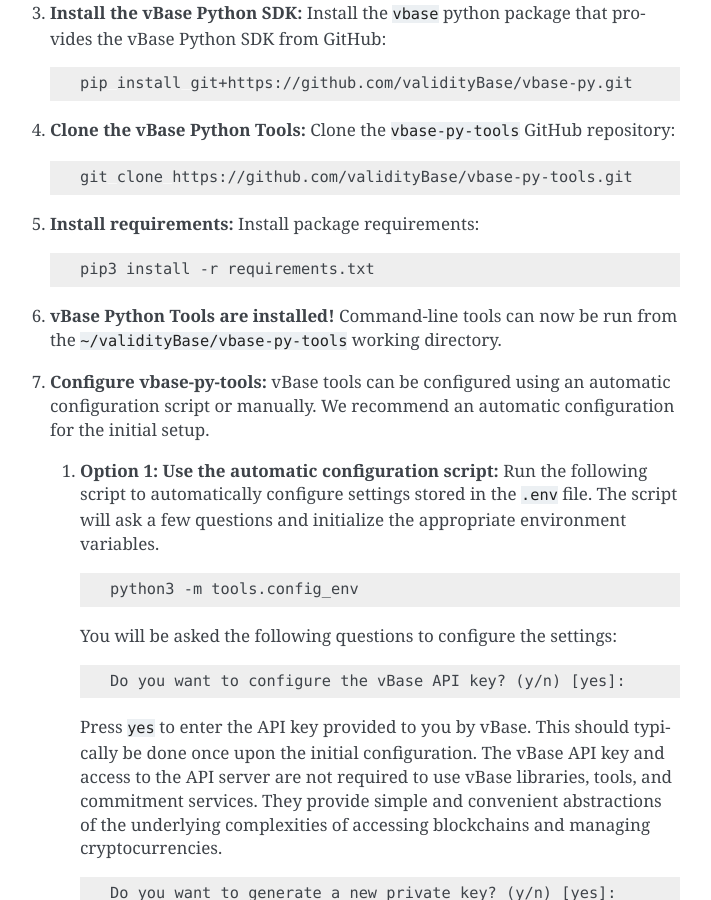
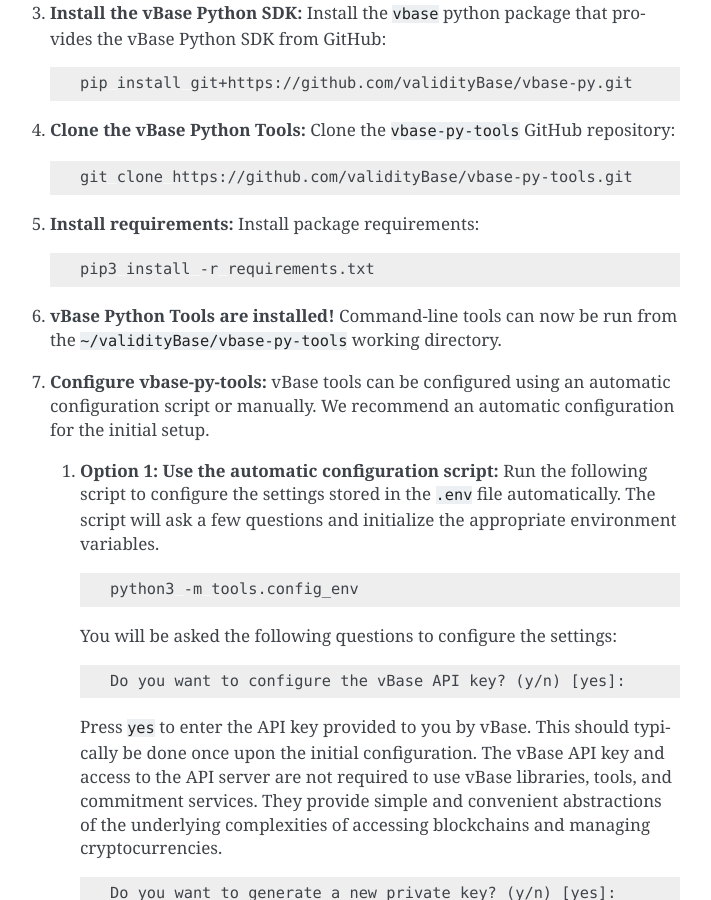
Before and after one commit to validityBase/vbase-py-tools, a Sphinx documentation site: the page built from docs/setup.md, in a window 1280 px wide and 900 px high, scrolled down 599 px. Shown: the whole window, without its empty margins (400-1111 px from the left). Built offline with Sphinx 7.4.7, drawn with Linux system fonts in a browser that asks for light colours.

Commit message:
Update setup.md

````diff
--- a/docs/setup.md
+++ b/docs/setup.md
@@ -30,7 +30,7 @@
 
 5. **Install requirements:**
     Install package requirements:
-    ```commandline
+    ```bash
     pip3 install -r requirements.txt
     ```
 
@@ -42,11 +42,14 @@
     vBase tools can be configured using an automatic configuration script or manually. We recommend an automatic configuration for the initial setup.
 
    1. **Option 1: Use the automatic configuration script:**
-        Run the following script to automatically configure settings stored in the `.env` file. The script will ask a few questions and initialize the appropriate environment variables.
-        ```commandline
+        Run the following script to configure the settings stored in the `.env` file automatically.
+        The script will ask a few questions and initialize the appropriate environment variables.
+        ```bash
         python3 -m tools.config_env
         ```
+
         You will be asked the following questions to configure the settings:
+
         ```text
         Do you want to configure the vBase API key? (y/n) [yes]:
         ```
@@ -56,6 +59,7 @@
         to use vBase libraries, tools, and commitment services. They provide
         simple and convenient abstractions of the underlying complexities of accessing
         blockchains and managing cryptocurrencies.
+
         ```text
         Do you want to generate a new private key? (y/n) [yes]:
         ```
````
